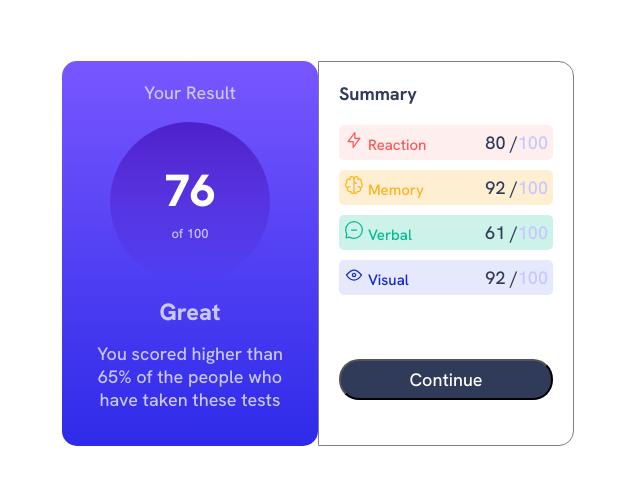
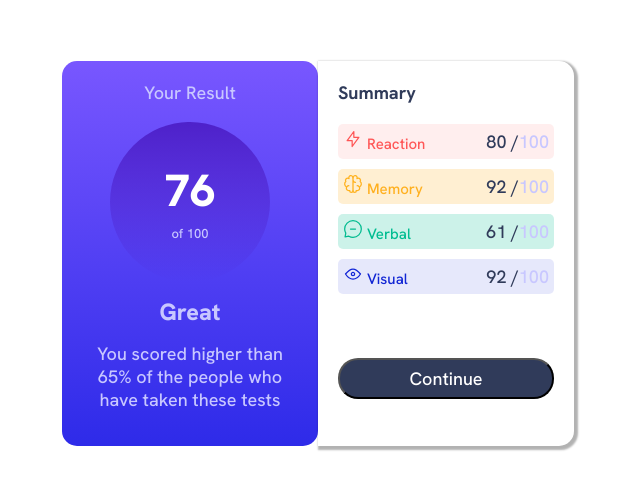
Before and after one commit to Meetkamal256/Results-summary-component-frontend-mentor-challenge, a plain HTML site: page index.html in a window 1280 px wide. Shown: the part 147-636 px from the top of the page, without its empty margins (322-962 px from the left). Drawn offline with Linux system fonts and the light colour scheme.

Commit message:
added box-shadow to the right card

```diff
--- a/styles.css
+++ b/styles.css
@@ -96,7 +96,7 @@
     text-align: center;
     flex-basis: 50%;
     padding: 20px;
-    border: 1px solid grey;
+    box-shadow: 2px 2px 2px 2px rgba(0, 0, 0, 0.3);
 }
 
 #rightCard h4{
```
